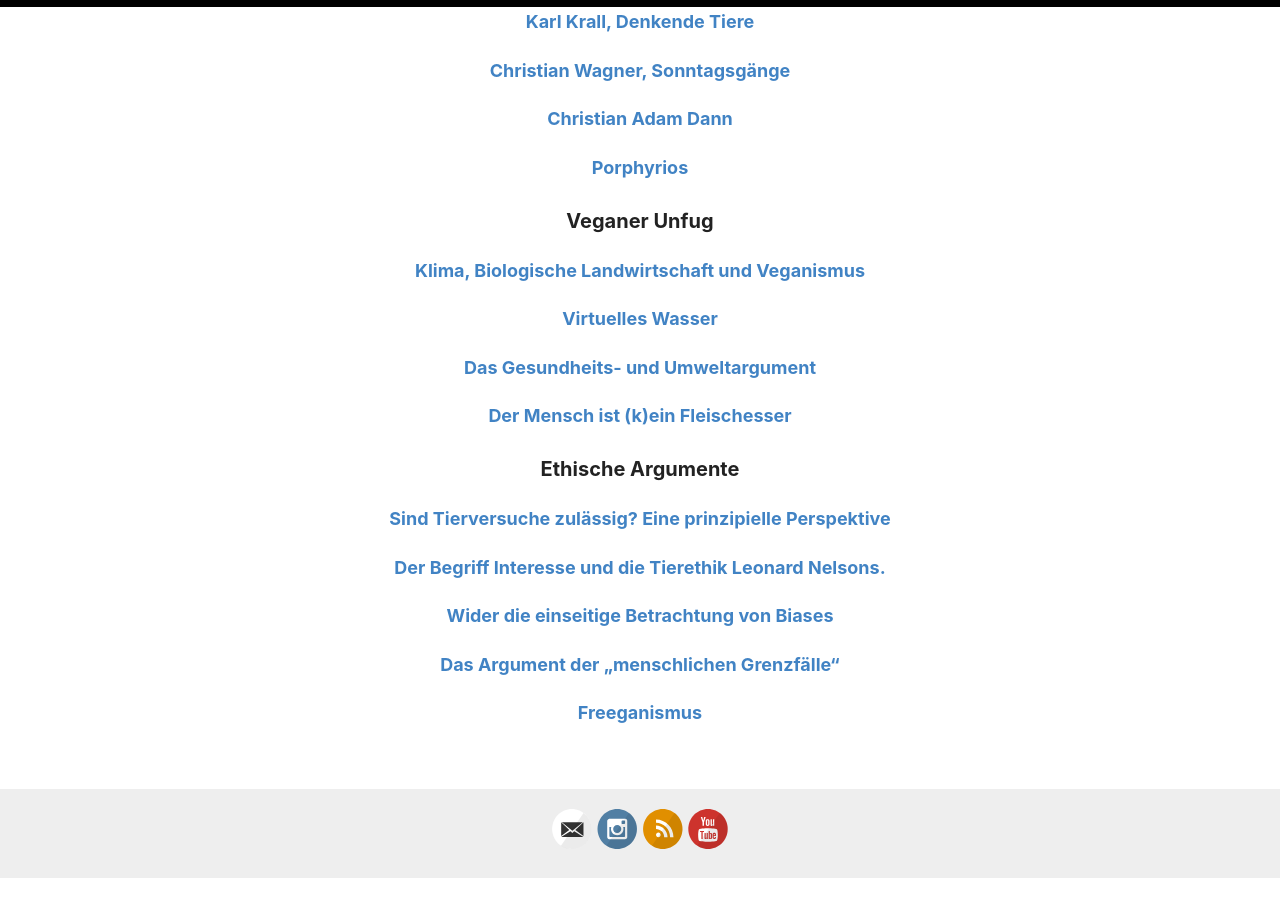
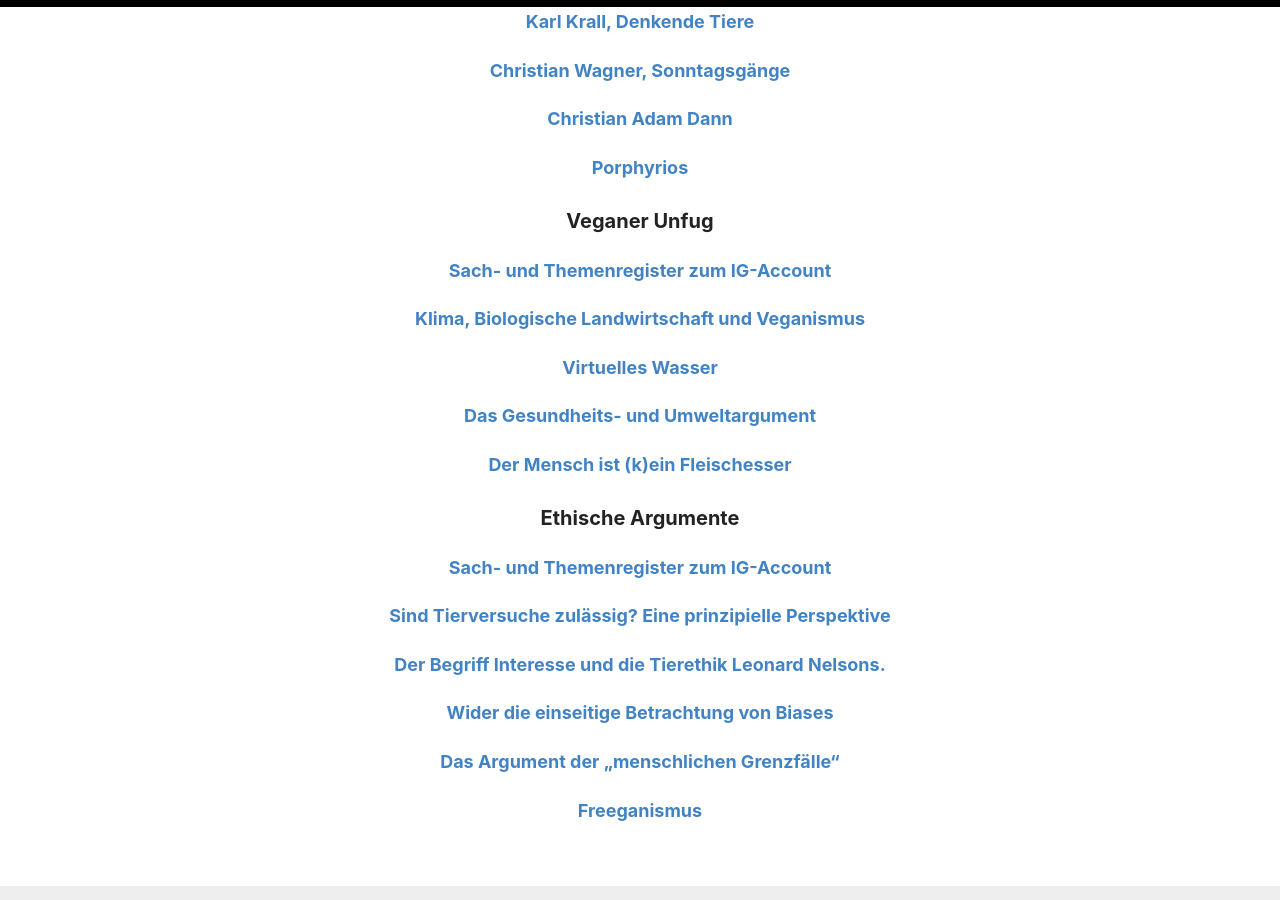
Before and after one commit to tierethik-veganismus/tierethik-veganismus.github.io, a Jekyll site: the page built from _pages/categories.md, in a window 1280 px wide and 900 px high, scrolled down 1060 px. Built offline with Jekyll 4.4.1, drawn with Linux system fonts in a browser that asks for light colours; before the commit the page ends 1939 px from its top, so only the background shows below that; part of the change alters nothing that is shown.

Commit message:
Sachregister vom IG-Account

```diff
--- a/_pages/about.md
+++ b/_pages/about.md
@@ -14,6 +14,8 @@ Ihr findet mich auch auf [youtube](https://www.youtube.com/c/TierethikundVeganis
 - Aufklärung über typische Irrtümer
 - Aufklärung über Tierethik & Veganismus
 
+Inhaltsverzeichnis zum Instagram-Account und Veganismus-Definition zum Kopieren [findet ihr hier.](/IG-Verzeichnis)
+
 ## Support
 
 Wer meine Arbeit unterstützen und mir bei den Recherche-Kosten (Bücher etc.) helfen will:
--- /dev/null
+++ b/_posts/2022-12-22-IG-Verzeichnis.md
@@ -0,0 +1,181 @@
+---
+layout: post
+title: Sach- und Themenregister zum IG-Account
+categories: [Ethische Argumente, Veganer Unfug]
+excerpt: Sach- und Themenregister zum IG-Account und Definition zum Kopieren.
+---
+
+# Sach- und Themenregister zum IG-Account und Definition zum Kopieren
+### 1.) Offizielle Definition der Vegan Society zum Kopieren
+> „[Der Veganismus] ist eine Philosophie und Lebensweise, die danach strebt, alle Formen der Ausbeutung von und Grausamkeiten gegenüber Tieren – soweit es möglich und praktisch durchführbar ist – zu vermeiden, sei es für die Ernährung, für Kleidung oder für irgendeinen anderen Zweck. Darüber hinaus fördert er zum Vorteil von Mensch, Tier und Umwelt die Entwicklung und Nutzung tierfreier Alternativen. Auf die Ernährung bezogen bezeichnet er die Praxis, auf alle Produkte zu verzichten, die ganz oder teilweise von Tieren stammen.“ (Übersetzung durch T&V)
+
+Zur kritischen Besprechung der Definition siehe unbedingt folgende Highlights auf IG: Definition, vegan = Ethik
+
+### 2.) Sach- und Themenregister zum IG-Account
+Bitte bedenken: Es wurden keine Doppelnennungen vorgenommen. Wenn ein Thema in einem Highlight gleich am Anfang einmal vorkommt, folgt daraus nicht, dass es nicht am Ende nochmal kommen kann. Manchmal ist ein Thema zweimal verteilt in einem Highlight behandelt. – Manche Themen wurden aufgenommen, obwohl sie noch nicht ausführlich, sondern nur kurz behandelt wurden. Erst einmal besser als nichts.
+
+Links: Thema
+Rechts: dazugehörige Highlights
+
+**Ableismus, Argumentieren Veganer ableistisch?**  – Ableismus?
+**Albert-Schweitzer-Stiftung, Kritik an** – Methan 2, Dies & das 2, Studienmissbr., Doppelstandard
+**Alien-Gedankenexperiment, Außerirdische, Kritik an** - Zug-Q&A 4
+**Aljosha (Vegan ist ungesund), Kritik an** – Veganfluencer
+**Antiveganer Mist** – Antiveganes, Dies und das
+**Argument from marginal cases, Argument der menschlichen Grenzfälle** – Ableismus?, Warum vegan, Tierethik 2, Marginal Cases, Intelligenz
+**Artgerecht ist nur die Freiheit, artgerecht versus tiergerecht** – Zug-Q&A 2, Artgerecht?
+**Artzugehörigkeit, Spezieszugehörigkeit** – Arte-Doku
+
+**B12 über Erde und Co.** – B12
+**Baby Steps, Reduzieren ist doch auch schon super! Jeder Schritt zählt!** – Zweite Klasse?
+**Bakterien?** - Zug-Q&A 3
+**Biodiversität und Landwirtschaft** – Landwirtschaft 2
+**Biologische Missinformationen in der veganen Szene** – Veganfluencer 2,
+**Buchempfehlungen Tierethik** – Q&A
+
+**CBD für Tiere?** – CBD für Tiere?
+
+**Definition Veganismus, warum welche** – Definition
+**Demeter, Alnatura, Biolandwirtschaft** – Wozu Kritik?, Landwirtschaft, Veganfluencer 2, Landwirtschaft 2
+**Diskussionskultur, szeneinterne Kritik, Kritikfähigkeit** – Bias, Veganfluencer, Über mich, Dies und das, Doppelstandard
+**Doku-Rezensionen/-Kritik** – Milked, Zug-Q&A 3, Arte-Doku
+
+**Earthling Ed, Einschätzung zu** - Zug-Q&A 1
+**„Ethik ist subjektiv!“** – Dies und das, Zug-Q&A 1
+**Ethik-Grundlagen** – Tierethik, Tierethik 2, Zug-Q&A 2
+**Ethische Gleichgültigkeit,  Was ist, wenn Ethik nicht überzeugt?** – Zug-Q&A 2
+**Ersatzprodukte von Tierausbeutern?** - Zug-Q&A 5
+**Esoterik und Pseudomedizin in der veganen Szene** – Wozu Kritik?, Wozu Kritik 3, Veganfluencer 2, Veganfluencer 4, Ex-Veganer
+**Ex-Veganer** – Wozu Kritik 3, Antiveganes, Ex-Veganer
+
+**Fachleute hinterfragen** – Veganfluencer 2, Omega 3
+**Fehlender ethischer Ernst** – Falschinfos
+**Feigen, sind sie vegan?** – Feigen vegan?
+**Fischlose Ozeane bis 2048?** – 2048
+**Flächenverbrauch** – Landwirtschaft, Methan 3, Veganfluencer 4, Zug-Q&A 1, Studienmissbr., Doppelstandard
+**„Für Veganer sterben mehr Tiere!“ (Siehe auch Leidfrei und Leidvermeidung)** - Zug-Q&A 4
+
+**Gary Yourofsky** – Sonstiges
+**Geschmack als Argument** – Tierethik 2
+
+**Humanethik, Geht es beim Veganismus auch um Menschen?** – Definition
+**Humanethik, Schlachthausarbeiter, Landwirte** – Humanethik
+**Humane Schlachtung, humanes Töten** – Zug-Q&A 4
+**Hundeernährung** – Antiveganes, Haustierernähr.
+
+**Insekten, ethisch bewertet, Bienen** - Zug-Q&A 2
+**Intelligenz, Tierintelligenz ethisch bewertet** – Intelligenz, Dies und  das
+
+**Jagd** – Jagd
+
+**Kälber, Trennung von Mutter** – Arte-Doku
+**Kastration, Sterilisation, Zeugungsfähigkeit nehmen** - Zug-Q&A 1
+**Klima, Fleisch und Veganismus** – Q&A, Kohlenstoffkreislauf, Methan 1-4, Dies und das, Kritik, Studienmissbr.
+**Kohlenstoffkreislauf** – Kohlenstoffkreislauf
+**Kontakt zu Nicht-Veganern, Nicht-Veganer entfreunden usw.?** - Zug-Q&A 3
+**Kritik am Zeitgeist** – Bias, Veganfluencer, Dies & das 2
+**Kühe werden geschlachtet, weil die Milchleistung nachlässt** - Milchkühe
+**Kükenschreddern/Kükentöten** – Kükentöten
+
+**Laborfleisch, In-vitro-Fleisch** - Zug-Q&A 3
+**Leben retten** – Falschinfos
+**Lebenserwartung ‚Nutztiere‘** – Milchkühe
+**Leder und Co. aus Second Hand?** – Second Hand
+**Leichen im Keller der veganen Szene** – Wozu Kritik?
+**Leidfrei?** – Falschinfos, Leidvermeidung, Leidfrei?
+**Leidvermeidung als zentrales Ziel des Veganismus** – Leidvermeidung, Tierethik 2, Zug-Q&A 2
+**Lieber viele Reduzierer als wenige Veganer, Jonathan Safran Foer** – Veganfluencer, Zug-Q&A 1
+
+**Massentierhaltung, Definition von** – Zug-Q&A 2
+**Melanie Joy, Kritik an** – Arte-Doku
+**Menschenfeindlichkeit** – Sonstiges, Dies und das
+**Mensch-Tier-Unterschied (siehe auch Argument from marginal cases )** – Dies und das
+**Michael Greger, Kritik an** – Wozu Kritik?, Michael Greger, Michael Greger 2
+**„Mir sind Tiere schlicht egal!“** – Antiveganes 3
+**Mirella, Kritik an** – Veganfluencer, Zug-Q&A 1
+**Missionieren, Veganismus als Religion?** – Veganfluencer 4
+** Muss man Aktivist sein? Aktivismus als ethische Pflicht** - Zug-Q&A 3
+
+**Natürlichkeit als Argument, Appeal-to-nature-Fehlschluss**  – Dies und das, Zug-Q&A 2
+**Nebenprodukte, Nebenerzeugnisse** – Nebenerzeugn., Q&A 2
+**Nicht-intentionale Tötungen (Siehe auch Leidfrei und Leidvermeidung)** - Zug-Q&A 4
+**„Nicht jeder kann vegan leben!“** – Antiveganes 2
+**Niko Rittenau, Kritik an** – Milchkühe [nicht namentlich, aber war der Anlass], Methan 2, Landwirtschaft, Statistik, Veganfluencer 2, Veganfluencer 4, Landwirtschaft 2, Definition, Omega 3
+**Nutztier, zum Begriff** – Dies und das
+**Nutztiere/Tiere würden aussterben** – Antiveganes
+**Nutzung versus Ausbeutung, ist jede Tiernutzung verwerflich?, Utilitarismus** – Zug-Q&A 5, Arte-Doku
+
+**Omega 3** – Kritsch sein
+**Omega 3/DHA ursprünglich aus Algen?** – Omega 3
+
+**PETA, Kritik an** – Methan 2, Brustkrebs, Veganfluencer 2, Zug-Q&A 2
+**Peter Singer**  – Tierethik, Kritik, Zug-Q&A 4
+**Pflanzen können nicht fliehen, also brauchen sie auch kein Gehirn** – Veganfluencer 2
+**Pflanzenfresser Mensch? Anatomiedebatten** – Pflanzenfresser, Dies und das, Fleischesser?
+**Der Planet braucht den Menschen nicht** – Sonstiges
+**PlantBasedNews, Kritik an** – Studien
+**‚Plant-based doctors‘/Vegane Doktoren, Kritik an** – Wozu Kritik?
+**ProVeg, Kritik an** – ProVeg
+**Psychologisieren als No-Go im Diskurs** – Dies und das
+
+**Rationales Denken, Bias und Co.**  – Bias
+**Religiöse Argumente gegen den Veganismus, Veganismus und die Religionen** - Zug-Q&A 2
+**Richard David Precht, Kritik an** – Zug-Q&A 1, Precht
+**Rüdiger Dahlke, Kritik an** – Wozu Kritik?
+**Rudolf Steiner (siehe auch Demeter)** - Wozu Kritik?
+
+**Seuchenbekämpfung (siehe auch Leidfrei und Leidvermeidung)** - Zug-Q&A 1a
+**Statistiken zur Anzahl der Veganer, Kritik an** – Statistik
+**Statistisches allgemein, Kritik an** – Veganfluencer 2
+**Studien, kritische Einordnung von** – Studien sagen
+**Sonnentor (Firma), Kritik an** – Veganfluencer 2
+**Sophia Hoffmann, Kritik an** – Landwirtschaft 2
+**Speziesismus, Kritik an** – Zug-Q&A 1
+**Sunday Natural, Kritik an [Achtung: Laut Impressum neuer Besitzer, Kritik nicht einfach auf heute übertragbar!]** – Wozu Kritik?, Wozu Kritik 2, Wozu Kritik 3
+**Survivorship Bias** – Veganfluencer 2
+
+**Qualzucht** – Tierschutzgesetz
+**Quellen prüfen** – Kritisch sein, Veganfluencer 4, Dies & das 2, Studienmissbr., Doppelstandard
+
+**Tiere, Nutztiere, Zootiere kennen es nicht anders** – Q&A 2
+**Tiere als Opfer zweiter Klasse** – Welternährung, Zweite Klasse?, Veganfluencer 2, vegan = Ethik, Veganfluencer, Dies und das, Zug-Q&A 1
+**Tier als Organspender** - Zug-Q&A 3
+**Tiere freikaufen?** - Zug-Q&A 2
+**Tierhaltung, Haustierhaltung** – Tierethik, Haustiere, Arte-Doku, Q&A 2
+**Tierschutzgesetz, Details aus** – Tierschutzgesetz
+**Tierversuche** – Tierversuche
+**Tötungsfrage in der Tierethik** – Tötungsfrage, Veganfluencer 2, Antiveganes, Leidfrei, Leidvermeidung, Zug-Q&A 1a, Zug-Q&A 4
+**Tu-quoque-Argument** – Dies und das
+
+**Über meine Motive, warum ich tue, was ich tue** – Über mich, Landwirtschaft 2, Zug-Q&A 2
+**Überzeugungsarbeit /Strategiefragen** – Q&A, Welternährung, Dies und das, Arte-Doku
+**Unvegane Bananen? Chitosan (siehe auch Nebenerzeugnisse)**  – Q&A 2
+**Utopia, Kritik an** – Dies und das
+
+
+**Veganer zwingen Sachen auf, aufzwingen, „Jedem das seine“** – Zug-Q&A 1
+**VeganNews.de, Kritik an** – Veganfluencer 2
+**Veganismus ist ausschließlich tierethisch zu begründen/Tierethik/Ethik**  – vegan = Ethik, Landwirtschaft 2, Definition
+**Vegan für die Gesundheit?** – vegan = Ethik, Dies und das
+**Vegan für die Umwelt, fürs Klima?** – vegan = Ethik, Dies und das, Zug-Q&A 3
+**„Veganer sind arrogant!“** – Dies und das
+**Vegetarismus** – Dies und das
+**Veganismus und Landwirtschaft** – Landwirtschaft, Veganfluencer 4, Zug-Q&A 1, Landwirtschaft 2
+**‚Vegane Ernährung‘ ist keine Einschränkung, ist abwechslungsreicher/vielfältiger** – Falschinfos
+**Vegan ist ungesund, Kritik an** – Falschinfos, Leidvermeidung, Veganfluencer
+**„Vegan ist unbequem!“** – Antiveganes 2
+**Veganer Studienmissbrauch** – Studien, Brustkrebs, Michael Greger, Michael Greger 2, Studien sagen, Studienmissbr.
+**Vegane Welt, Ist eine vegane Welt möglich?** – Welternährung
+**Vegane Organisationen/ Plattformen, Kritik an** – Studien, Methan 2, ProVeg
+**Vegan aus Tierliebe?** – Zweite Klasse?
+
+**Warum vegan?** – Warum vegan
+**Warum ist der Veganismus so kontrovers?** - Zug-Q&A 1a
+**Wasserverbrauch, Fleisch und Veganismus** – Wasserverbrauch
+**Welternährung** – Q&A, Antiveganes 2, Welternährung, Landwirtschaft, Veganfluencer 4, Zug-Q&A 1, Landwirtschaft 2, Studienmissbr.
+**Wildtierleid, in die Wildnis eingreifen?** - Zug-Q&A 3
+**Wildtiere retten, die Tierisches brauchen, Omnivorischen/karnivorischen Tieren helfen?** - Zug-Q&A 5
+**„Wir kennen die langfristen Auswirkungen des Veganismus nicht!“** - Zug-Q&A 3
+
+**Zoos (siehe auch: Tierhaltung, Artgerecht ist nur die Freiheit** - Zug-Q&A 3, Q&A 2
+**Zukunftsaussichten, was erwarten** - Zug-Q&A 2
```
